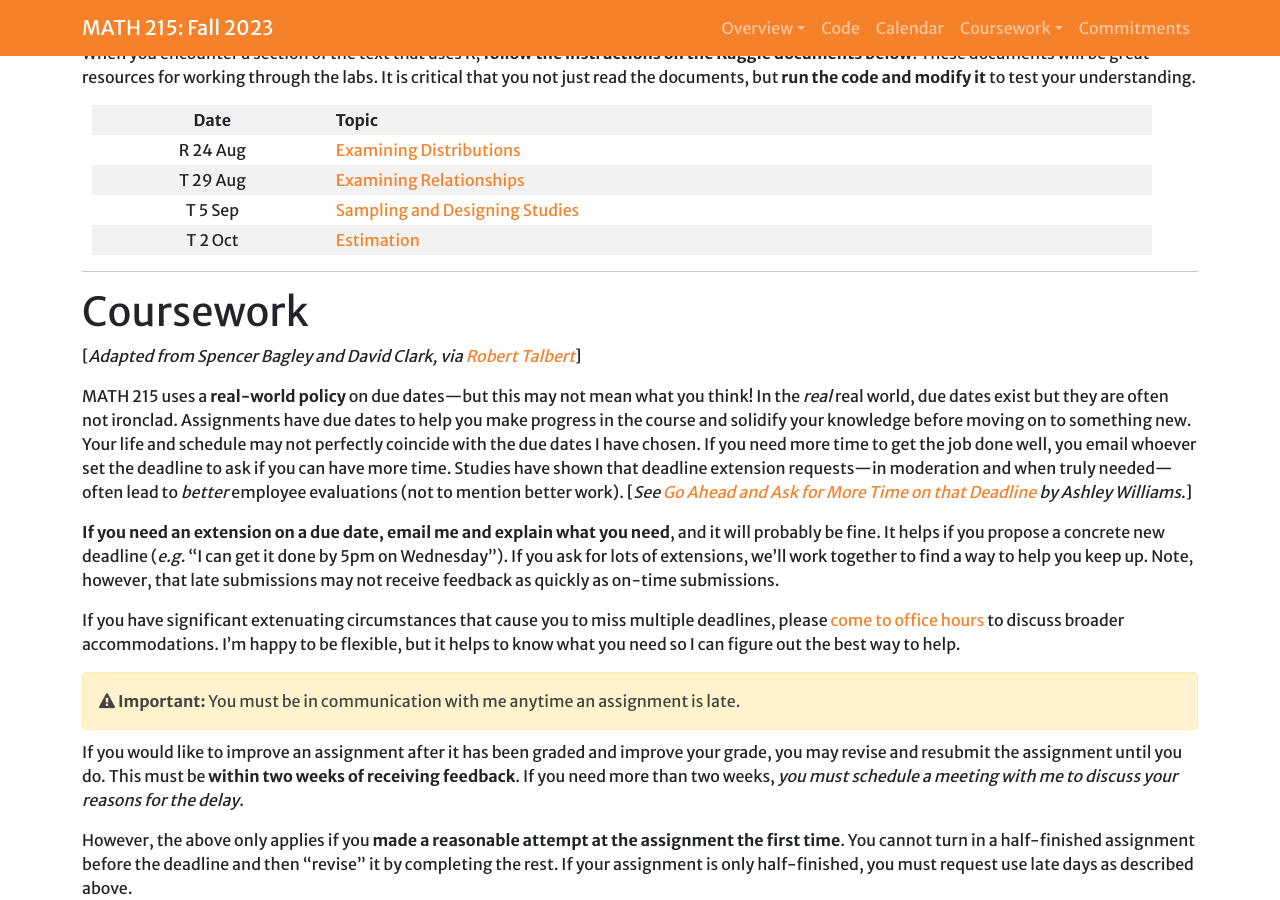
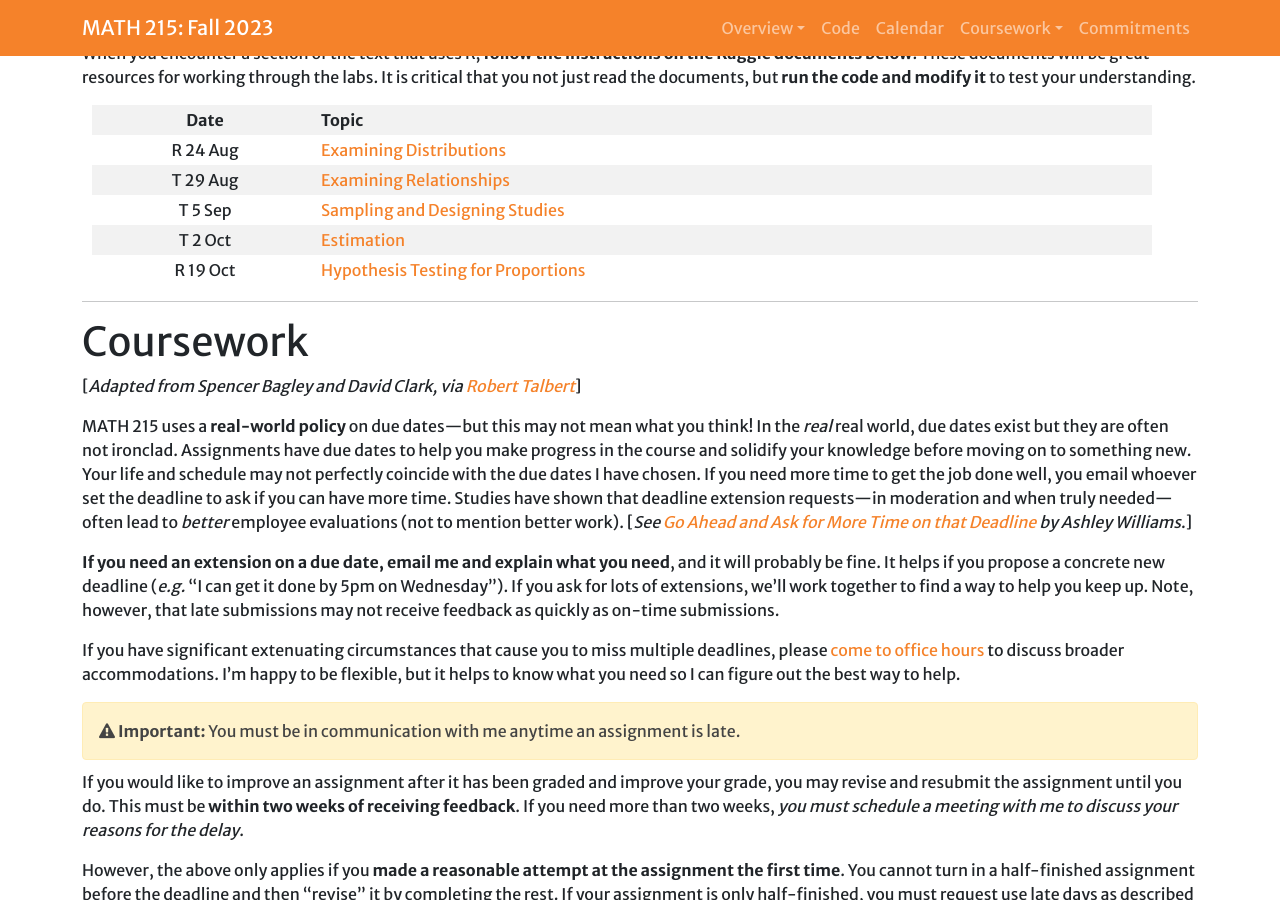
Before and after one commit to Hendrix-CS/math215, a Jekyll site: the page built from index.md, in a window 1280 px wide and 900 px high, scrolled down 1794 px. Built offline with Jekyll 4.4.1, drawn with Linux system fonts in a browser that asks for light colours; a script that is not in the unit is left out; some of the changed text lies outside the part shown.

Commit message:
Adding lab 7 and reference code

```diff
--- a/index.md
+++ b/index.md
@@ -58,7 +58,7 @@ When you encounter a section of the text that uses R, **follow the instructions
 | T 29 Aug | [Examining Relationships](https://www.kaggle.com/code/markgoadrich/math-215-examining-relationships) |
 | T 5 Sep | [Sampling and Designing Studies](https://www.kaggle.com/code/markgoadrich/math-215-sampling-designing-studies) |
 | T 2 Oct | [Estimation](https://www.kaggle.com/markgoadrich/math-215-estimation) |
-
+| R 19 Oct | [Hypothesis Testing for Proportions](https://www.kaggle.com/code/markgoadrich/math-215-hypothesis-testing-proportion) |
 
 
 <hr>
@@ -128,6 +128,7 @@ As you work to answer the questions in the labs, you will need to be recording y
 |4 | [Probability](https://www.kaggle.com/code/markgoadrich/math-215-lab-4-probability) |
 |5 | [Sampling Distributions](https://www.kaggle.com/code/markgoadrich/math-215-lab-5-sampling-distributions) |
 |6 | [Estimation and Confidence Intervals](https://www.kaggle.com/markgoadrich/math-215-lab-6-estimation) |
+|7 | [Hypothesis Testing for Proportions](https://www.kaggle.com/code/markgoadrich/math-215-lab-7-hypothesis-testing-proportions) |
 
 On these labs, you may work with a partner on the lab assignments. **Their name must be listed on any code you hand in as joint work**. A partnership should only turn in a **single copy** of the assignment.
 
```
